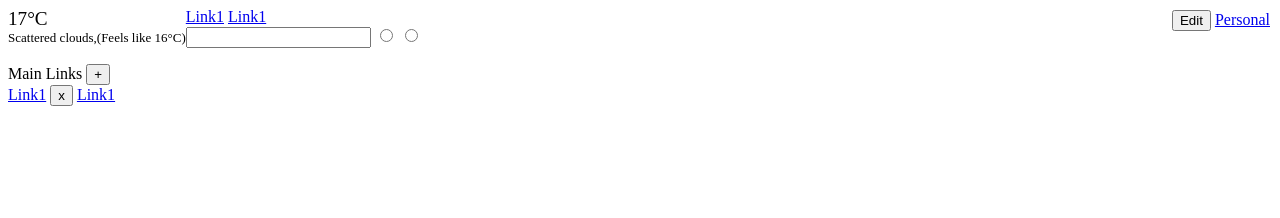
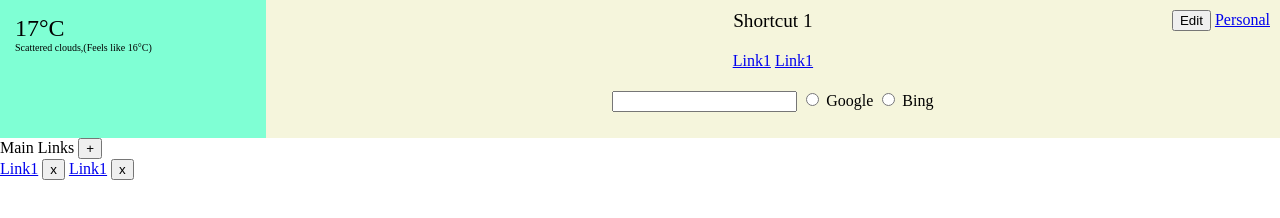
Before and after one commit to fazillatheef/homepage, a plain HTML site: page index.html in a window 1280 px wide. Drawn offline with Linux system fonts and the light colour scheme.

Commit message:
Added css some

```diff
--- a/css/homepage.css
+++ b/css/homepage.css
@@ -1,6 +1,33 @@
+body {
+    margin: 0;
+}
+
 .top {
     display: flex;
     flex-direction: row;
+}
+
+.main {
+    display: flex;
+    flex-direction: column;
+    flex-grow: 7;
+    background-color: beige;
+}
+
+.txt_display {
+    font-size: larger;
+    margin: 0 auto;
+    padding: 10px 0;
+}
+
+.shortcuts {
+    margin: 0 auto;
+    padding: 10px 0;
+}
+
+.search_bar {
+    margin: 0 auto;
+    padding: 10px 0;
 }
 
 .personal {
@@ -8,18 +35,21 @@
     position: fixed;
     top: 0;
     right: 0;
-    padding: 10px;
+    margin: 10px;
 }
 
 .weather {
     display: flex;
     flex-direction: column;
+    flex-grow: 1;
+    background-color: aquamarine;
+    padding: 15px;
 }
 
 .temperature {
-    font-size: larger;
+    font-size: x-large;
 }
 
 .weather_txt {
-    font-size: small;
+    font-size: x-small;
 }
--- a/index.html
+++ b/index.html
@@ -15,6 +15,9 @@
             <span class="weather_txt">Scattered clouds,(Feels like 16&#176;C)</span>
         </div>
         <div class="main">
+            <div class="txt_display">
+                Shortcut 1
+            </div>
             <div class="shortcuts">
                 <a class="icon" href="#">Link1</a>
                 <a class="icon" href="#">Link1</a>
@@ -24,10 +27,10 @@
                     <input type="text" id="search_txt">
 
                     <input type="radio" name="search" id="google">
-                    <label id="lbl_google" for="google"></label>
+                    <label id="lbl_google" for="google">Google</label>
 
                     <input type="radio" name="search" id="bing">
-                    <label id="lbl_bing" for="bing"></label>
+                    <label id="lbl_bing" for="bing">Bing</label>
                 </form>
             </div>
         </div>
@@ -44,7 +47,10 @@
                     <a class="card_item" href="#">Link1</a>
                     <button class="remove_link" onClick="remove_link();">x</button>
                 </span>
-                <a class="card_item" href="#">Link1</a>
+                <span>
+                    <a class="card_item" href="#">Link1</a>
+                    <button class="remove_link" onClick="remove_link();">x</button>
+                </span>
             </div>
         </div>
     </div>
```
